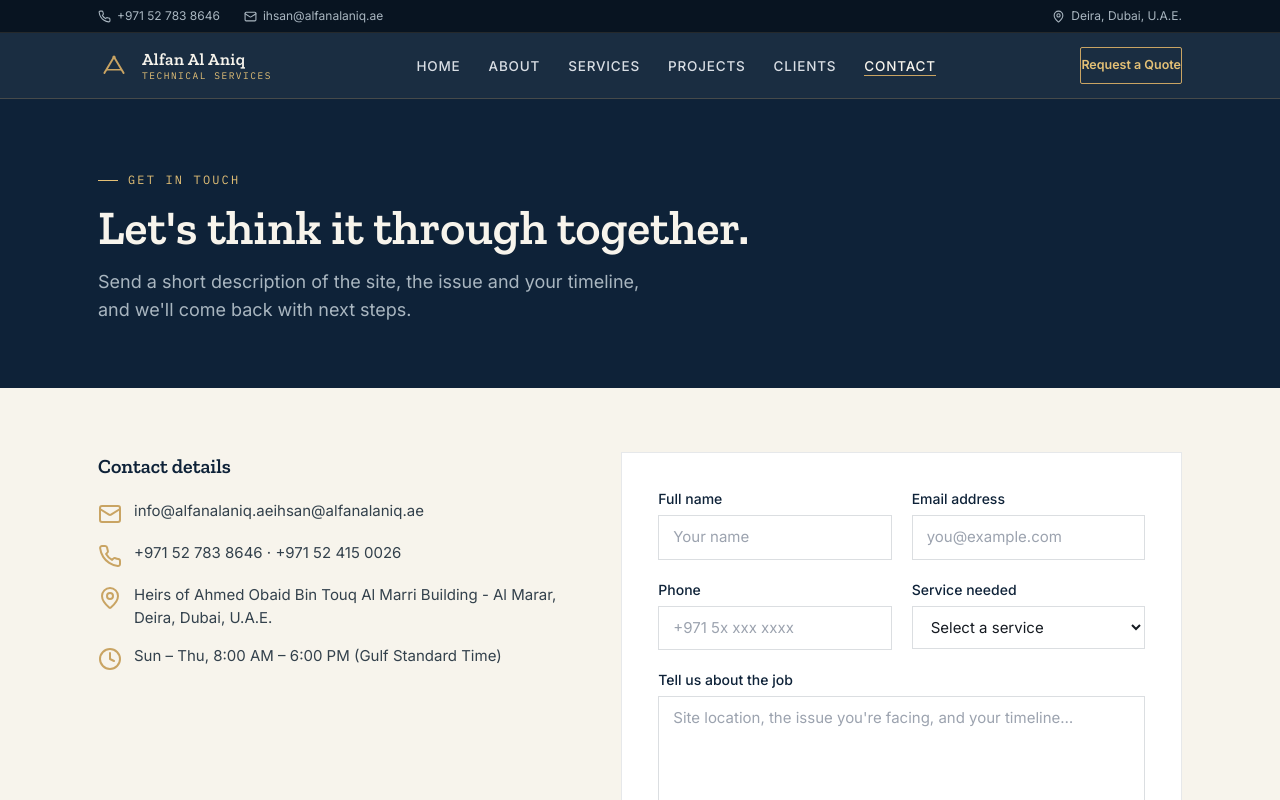
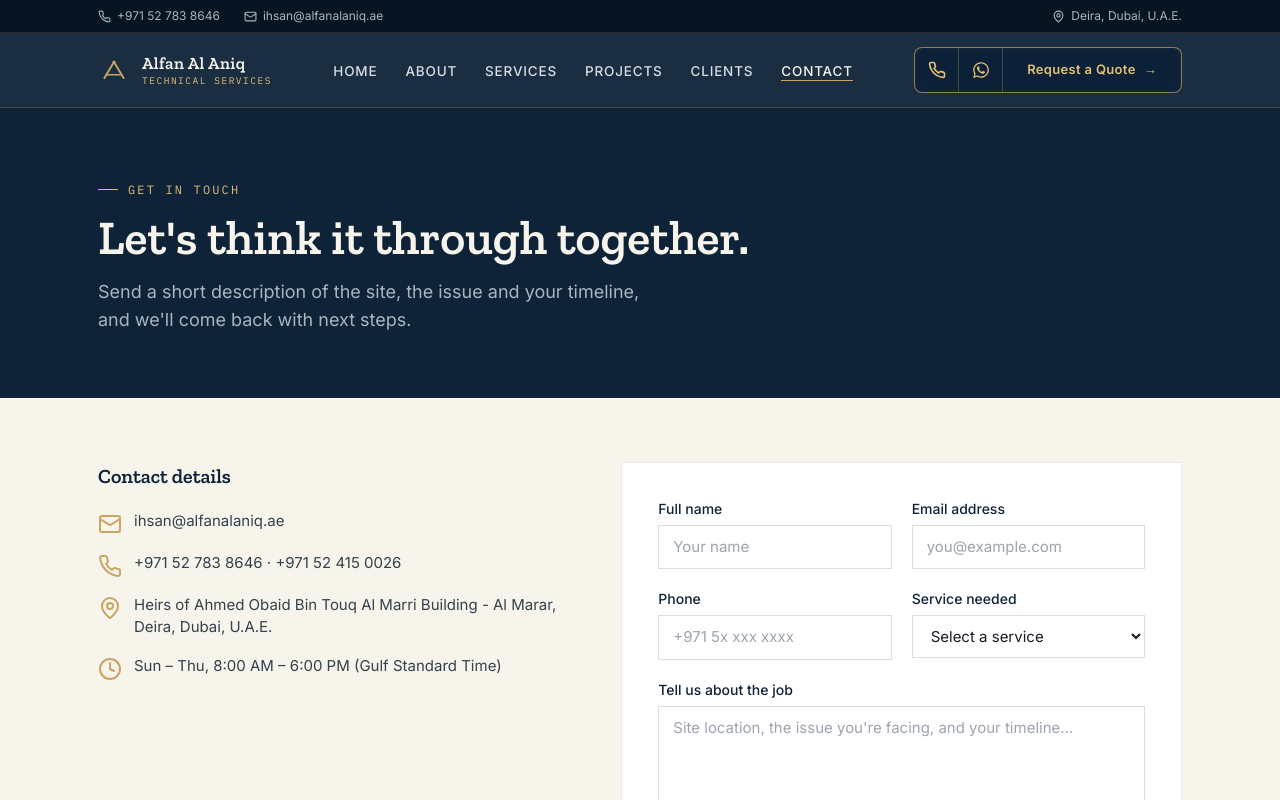
Before and after one commit to 3fnan/alfan-alaniq-website, a Next.js app: page /contact in a window 1280 px wide. Shown: the top 800 px of the page. Built offline with nearby package versions, Linux system fonts and the light colour scheme.

Commit message:
NAV UPDATE

```diff
--- a/package.json
+++ b/package.json
@@ -17,6 +17,7 @@
     "react": "^18.3.1",
     "react-dom": "^18.3.1",
     "react-hook-form": "^7.52.1",
+    "react-icons": "^5.7.0",
     "tailwind-merge": "^2.4.0",
     "zod": "^3.23.8"
   },
--- a/src/app/contact/page.tsx
+++ b/src/app/contact/page.tsx
@@ -35,7 +35,7 @@
               <ul className="mt-5 space-y-4 text-[15px] text-[#33414C]">
                 <li className="flex items-start gap-3">
                   <Mail className="mt-0.5 h-4.5 w-4.5 flex-none text-gold" />
-                  <a href={`mailto:${company.emails}`} className="hover:text-gold">{company.emails}</a>
+                  <a href={`mailto:${company.emails}`} className="hover:text-gold">{company.emails[1]}</a>
                 </li>
                 <li className="flex items-start gap-3">
                   <Phone className="mt-0.5 h-4.5 w-4.5 flex-none text-gold" />
--- a/src/components/layout/Navbar.tsx
+++ b/src/components/layout/Navbar.tsx
@@ -1,9 +1,10 @@
 "use client";
 
 import { useState } from "react";
+import { FaWhatsapp } from "react-icons/fa";
 import Link from "next/link";
 import { usePathname } from "next/navigation";
-import { Menu, X } from "lucide-react";
+import { Menu, X, Phone } from "lucide-react";
 import { navLinks } from "@/data/navigation";
 import { cn } from "@/lib/utils";
 import MobileMenu from "./MobileMenu";
@@ -51,13 +52,50 @@
           </ul>
         </nav>
 
-        <Link
-          href="/contact"
-          className="hidden rounded-sm border border-gold px-4.5 py-2 text-[12.5px] font-semibold text-gold-light transition-colors hover:bg-gold hover:text-navy md:inline-block"
-        >
-          Request a Quote
-        </Link>
+        <div className="hidden items-center md:flex">
+          <div className="hidden md:flex">
+            <div className="flex overflow-hidden rounded-lg border border-gold/70 bg-navy/40 backdrop-blur-sm">
+              {/* Call */}
+              <a
+                href="tel:+971527838646"
+                aria-label="Call Us"
+                className="group flex h-11 w-11 items-center justify-center border-r border-gold/30 text-gold-light transition-all duration-300 hover:bg-gold hover:text-navy"
+              >
+                <Phone
+                  size={18}
+                  strokeWidth={2.2}
+                  className="transition-transform duration-300 group-hover:scale-110"
+                />
+              </a>
 
+              {/* WhatsApp */}
+              <a
+                href="https://wa.me/971527838646"
+                target="_blank"
+                rel="noopener noreferrer"
+                aria-label="WhatsApp"
+                className="group flex h-11 w-11 items-center justify-center border-r border-gold/30 text-gold-light transition-all duration-300 hover:bg-gold hover:text-navy"
+              >
+                <FaWhatsapp
+                  size={18}
+                  className="transition-transform duration-300 group-hover:scale-110"
+                />
+              </a>
+
+              {/* CTA */}
+              <Link
+                href="/contact"
+                className="group flex h-11 items-center gap-2 px-6 text-[13px] font-semibold tracking-wide text-gold-light transition-all duration-300 hover:bg-gold hover:text-navy"
+              >
+                <span>Request a Quote</span>
+
+                <span className="transition-transform duration-300 group-hover:translate-x-1">
+                  →
+                </span>
+              </Link>
+            </div>
+          </div>
+        </div>
         <button
           type="button"
           aria-label={open ? "Close menu" : "Open menu"}
```
Also changed, not shown: 1 other file (tests, documents, lock files or other folders).
